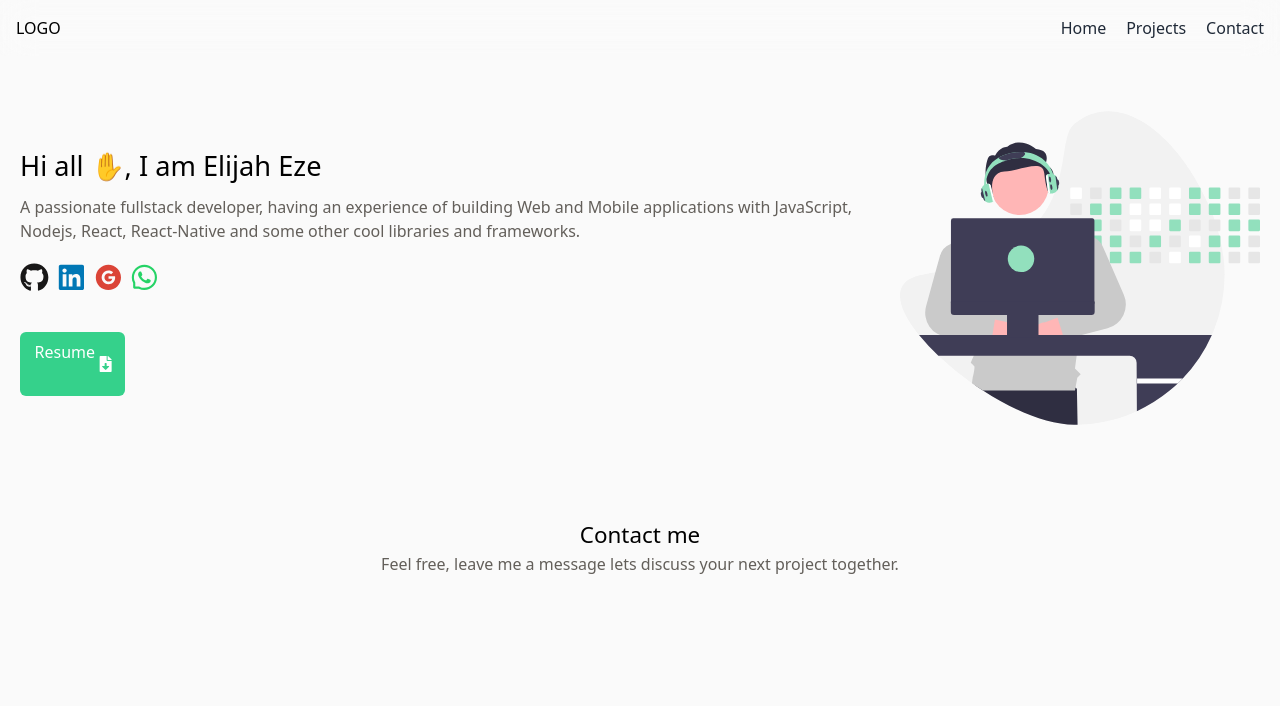
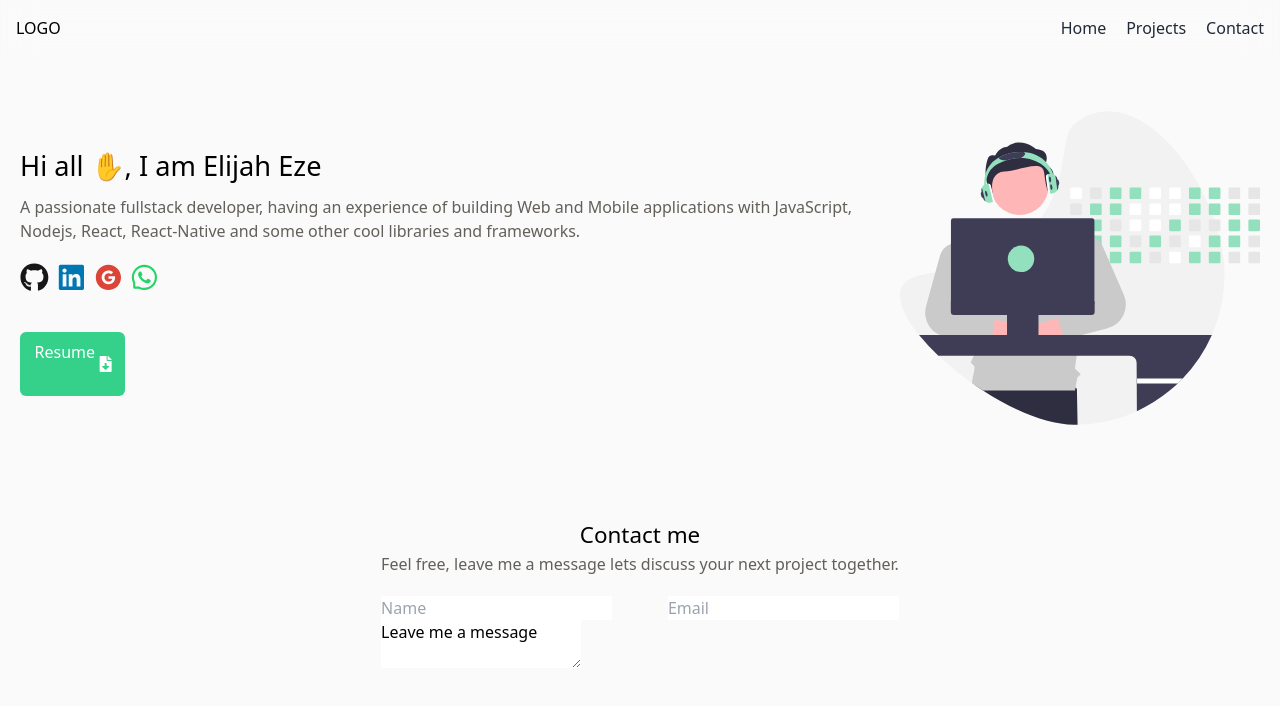
Before and after one commit to ezecodes/portfolio, a Next.js app: page / in a window 1280 px wide. Shown: the top 706 px of the page. Built offline with nearby package versions, Linux system fonts and the light colour scheme.

Commit message:
add form components

```diff
--- a/components/contact/index.js
+++ b/components/contact/index.js
@@ -1,12 +1,30 @@
+
+function Field({children}) {
+	return <div className="field flex w-full justify-between">
+		{children}
+	</div>
+}
+
+function Input(props) {
+	return <input {...props} className="" />
+}
 
 export default function () {
 	return (
 		<section id="contact">
 			<h2 className="h2_header"> Contact me </h2>
-			<form className="">
+			<form className="" id="contact_form">
 				<legend className="semifaded_text"> Feel free, leave me a message lets discuss your next project together. </legend>
-				<fieldset>
-
+				<fieldset className="mt-5">
+					<Field>
+						<Input type="text" placeholder="Name" required />
+						<Input type="email" placeholder="Email" required />
+					</Field>
+					<Field>
+						<textarea>
+							Leave me a message
+						</textarea>
+					</Field>
 				</fieldset>
 			</form>
 		</section>
```
